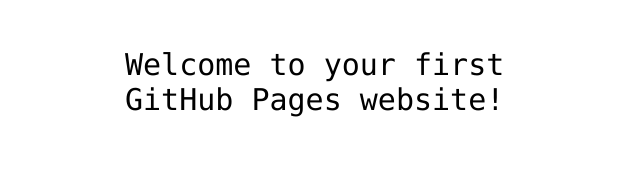
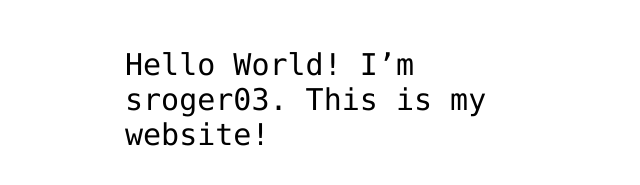
Before and after one commit to sroger03/sroger03.github.io, a plain HTML site: page index.html in a window 1280 px wide. Shown: the part 341-526 px from the top of the page, without its empty margins (315-955 px from the left). Drawn offline with Linux system fonts and the light colour scheme.

Commit message:
Update index.html

```diff
--- a/index.html
+++ b/index.html
@@ -12,7 +12,8 @@
 <img src="https://octodex.github.com/images/daftpunktocat-thomas.gif" id="octocat" alt="octocat-gif" />
 
 <!-- Change this code here by copy and pasting your template on line 15 -->
-<p>Welcome to your first GitHub Pages website!</p>
+<p>Hello World! I’m sroger03. This is my website!</p>
+<!-- Added Hello world statement -->
 
 </body>
 </html>
```
